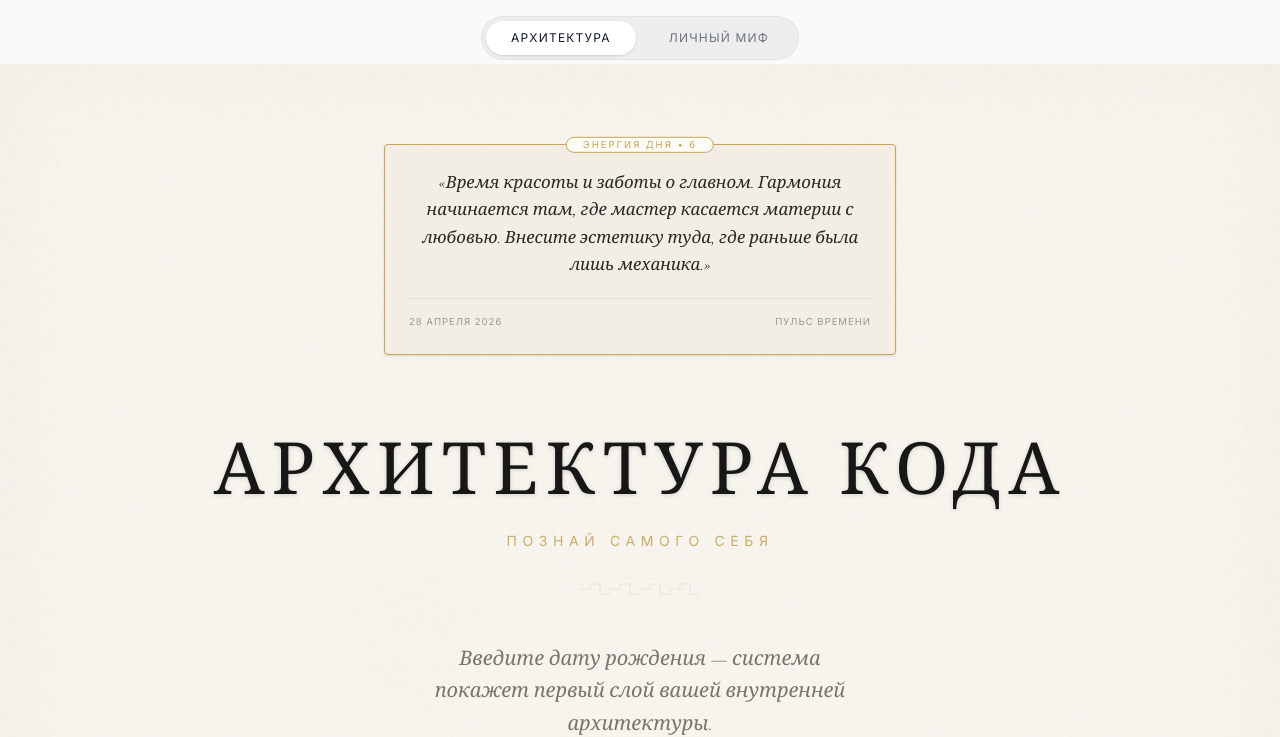
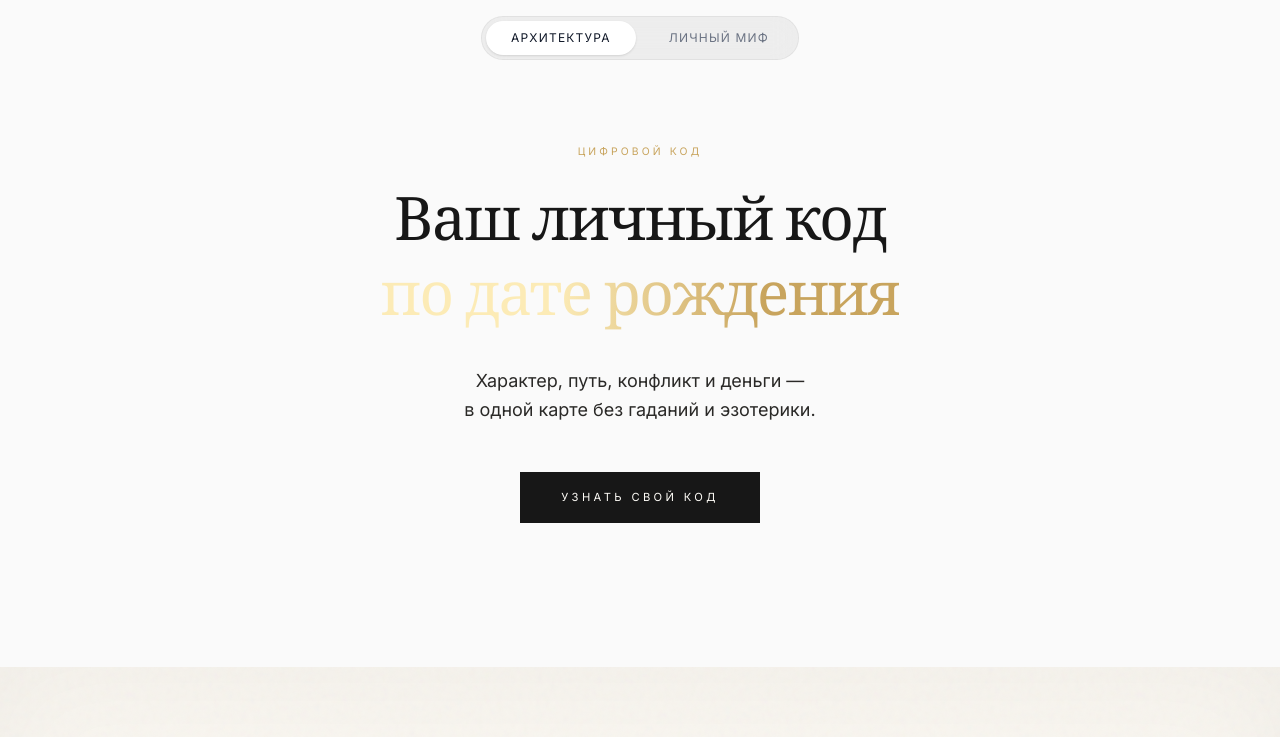
Before and after one commit to gnabriverner-pixel/Zerkalo, a React (Vite) app: page / in a window 1280 px wide. Shown: the top 737 px of the page. Built offline with nearby package versions, Linux system fonts and the light colour scheme.

Commit message:
hero: add date-based code intro section (#7)
Co-authored-by: Hermes Agent <hermes@digital-code.local>

```diff
--- a/src/App.tsx
+++ b/src/App.tsx
@@ -2,6 +2,7 @@ import React, { useState } from 'react';
 import { motion, AnimatePresence } from 'motion/react';
 import CodeArchitecture from './components/CodeArchitecture';
 import PersonalMyth from './components/PersonalMyth';
+import HeroSection from './components/HeroSection';
 
 export default function App() {
   const [mode, setMode] = useState<'code' | 'myth'>('code');
@@ -31,6 +32,8 @@ export default function App() {
         </div>
       </div>
 
+      <HeroSection />
+
       <AnimatePresence mode="wait">
         {mode === 'code' && (
           <motion.div
@@ -40,6 +43,7 @@ export default function App() {
             exit={{ opacity: 0 }}
             transition={{ duration: 0.5 }}
             className="w-full flex-grow flex flex-col pt-16"
+            id="calculator-start"
           >
             <CodeArchitecture />
           </motion.div>
--- /dev/null
+++ b/src/components/HeroSection.tsx
@@ -0,0 +1,47 @@
+import React from 'react';
+import { motion } from 'motion/react';
+
+const scrollToCalculator = () => {
+  const el = document.getElementById('calculator-start');
+  if (el) {
+    el.scrollIntoView({ behavior: 'smooth', block: 'start' });
+  }
+};
+
+export default function HeroSection() {
+  return (
+    <motion.section
+      initial={{ opacity: 0, y: 12 }}
+      animate={{ opacity: 1, y: 0 }}
+      transition={{ duration: 0.8, ease: 'easeOut' }}
+      className="relative w-full max-w-3xl mx-auto px-6 pt-28 pb-16 md:pt-36 md:pb-20 text-center"
+    >
+      {/* Eyebrow */}
+      <p className="text-[0.65rem] tracking-[0.3em] uppercase text-[var(--color-antique-gold)] mb-6 font-sans">
+        Цифровой Код
+      </p>
+
+      {/* Headline */}
+      <h1 className="text-4xl md:text-6xl font-serif text-[var(--color-ink)] leading-tight tracking-tight mb-8">
+        Ваш личный код<br />
+        <span className="gold-shimmer-text">по дате рождения</span>
+      </h1>
+
+      {/* Subtitle */}
+      <p className="text-base md:text-lg font-sans text-[var(--color-graphite)] leading-relaxed max-w-xl mx-auto mb-12">
+        Характер, путь, конфликт и деньги —<br />
+        в одной карте без гаданий и эзотерики.
+      </p>
+
+      {/* CTA */}
+      <motion.button
+        whileHover={{ scale: 1.03, boxShadow: '0 0 20px rgba(200, 164, 93, 0.25)' }}
+        whileTap={{ scale: 0.97 }}
+        onClick={scrollToCalculator}
+        className="px-10 py-4 bg-[var(--color-ink)] text-[var(--color-ivory)] font-sans text-[0.7rem] tracking-[0.3em] uppercase hover:bg-black transition-all border border-transparent hover:border-[var(--color-antique-gold)] duration-300"
+      >
+        Узнать свой код
+      </motion.button>
+    </motion.section>
+  );
+}
```
